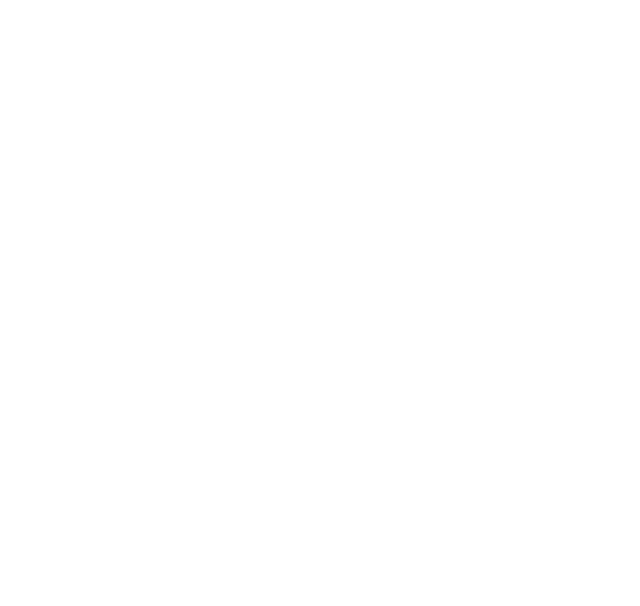
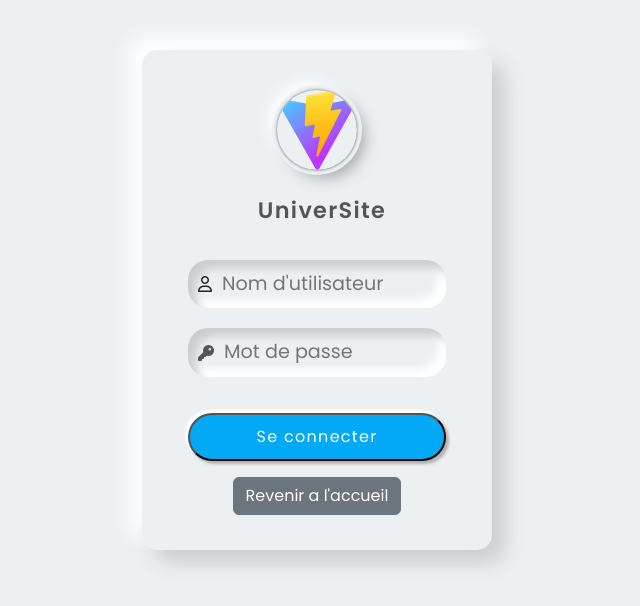
Before and after one commit to Herimanjaka007/univerSite-frontend, a React (Vite) app: page /login in a window 1280 px wide. Shown: the top 606 px of the page, without its empty margins (323-963 px from the left). Built offline with nearby package versions, Linux system fonts and the light colour scheme.

Commit message:
Add Login

```diff
--- a/src/App.jsx
+++ b/src/App.jsx
@@ -1,13 +1,14 @@
 import { BrowserRouter, Routes, Route } from "react-router-dom"
 import Home from "./pages/Home";
 import "./index.scss";
+import Login from "./components/Login";
 
 const App = () => {
   return (
     <BrowserRouter>
       <Routes>
         <Route path="/" Component={Home}></Route>
-        <Route path="/login"></Route>
+        <Route path="/login" Component={Login}></Route>
       </Routes>
     </BrowserRouter>
   );
--- /dev/null
+++ b/src/components/Login/index.jsx
@@ -0,0 +1,95 @@
+import { useNavigate, Link } from "react-router-dom";
+import "./index.scss";
+import vite from "/vite.svg"
+import { useState } from "react";
+import Alert from "../Alert";
+import { getUserId } from "/src/utils/function";
+
+const Login = () => {
+    const [error, setError] = useState(null);
+    const [loading, setLoading] = useState(false);
+    const navigate = useNavigate();
+
+
+    const handleSubmit = async (e) => {
+        setLoading(true);
+        e.preventDefault();
+        const formData = new FormData(e.target);
+        const [username, password] = [formData.get("username"), formData.get("password")];
+
+
+        try {
+            const response = await fetch('http://localhost:8000/users/token/', {
+                method: 'POST',
+                headers: {
+                    'Content-Type': 'application/json',
+                },
+                body: JSON.stringify({ username, password }),
+            });
+
+            if (response.ok) {
+                const data = await response.json();
+                localStorage.setItem('access', data.access);
+                localStorage.setItem('refresh', data.refresh);
+                getUserId(username).then(
+                    id => {
+                        localStorage.setItem('user_id', id)
+                        navigate('/dashboard');
+                    }
+                )
+            }
+            else {
+                throw new Error("Nom d'utilisateur ou Mot de passe invalide");
+            }
+        } catch {
+            setError('Erreur de reseau, Veuillez ressayez ulterieurement');
+        } finally {
+            setLoading(false);
+        }
+
+
+    }
+
+    return (
+        <section className="login-body">
+            <div className="wrapper">
+                <div className="logo">
+                    <img
+                        src={vite}
+                        alt="Logo login"
+                    />
+                </div>
+                <div className="text-center mt-4 name">UniverSite</div>
+                {error && <Alert message={error} handler={() => setError(null)} />}
+                <form className="p-3 mt-3" onSubmit={handleSubmit}>
+                    <div className="form-field d-flex align-items-center">
+                        <span className="far fa-user" />
+                        <input type="text" name="username" id="userName" placeholder="Nom d'utilisateur" />
+                    </div>
+                    <div className="form-field d-flex align-items-center">
+                        <span className="fas fa-key" />
+                        <input type="password" name="password" id="pwd" placeholder="Mot de passe" />
+                    </div>
+                    <button className="btn__login mt-3">
+                        {loading ?
+                            (<div className="spinner-border text-light" role="status">
+                                <span className="visually-hidden">Loading...</span>
+                            </div>) :
+                            "Se connecter"
+                        }
+                    </button>
+                </form>
+                <div className="text-center fs-6">
+                    <Link to="/">
+                        <button className="btn btn-secondary">
+                            Revenir a l&apos;accueil
+                        </button>
+                    </Link>
+                </div>
+            </div>
+        </section>
+
+    );
+}
+
+export default Login;
--- /dev/null
+++ b/src/components/Login/index.scss
@@ -0,0 +1,106 @@
+/* Importing fonts from Google */
+@import url('https://fonts.googleapis.com/css2?family=Poppins:wght@300;400;500;600;700;800;900&display=swap');
+
+/* Reseting */
+
+* {
+    margin: 0;
+    padding: 0;
+    box-sizing: border-box;
+    font-family: 'Poppins', sans-serif;
+}
+
+body {
+    background: #ecf0f3;
+    margin: 0;
+}
+
+.wrapper {
+    max-width: 350px;
+    min-height: 500px;
+    margin: 50px auto;
+    padding: 40px 30px 30px 30px;
+    background-color: #ecf0f3;
+    border-radius: 15px;
+    box-shadow: 13px 13px 20px #cbced1, -13px -13px 20px #fff;
+}
+
+.logo {
+    width: 80px;
+    margin: auto;
+
+    img {
+        width: 100%;
+        height: 80px;
+        object-fit: cover;
+        border-radius: 50%;
+        box-shadow: 0px 0px 3px #5f5f5f, 0px 0px 0px 5px #ecf0f3, 8px 8px 15px #a7aaa7, -8px -8px 15px #fff;
+    }
+}
+
+.wrapper {
+    .name {
+        font-weight: 600;
+        font-size: 1.4rem;
+        letter-spacing: 1.3px;
+        padding-left: 10px;
+        color: #555;
+    }
+
+    .form-field {
+        padding-left: 10px;
+        margin-bottom: 20px;
+        border-radius: 20px;
+        box-shadow: inset 8px 8px 8px #cbced1,
+            inset -8px -8px 8px #fff;
+
+        input {
+            width: 100%;
+            display: block;
+            border: none;
+            outline: none;
+            background: none;
+            font-size: 1.2rem;
+            color: #666;
+            padding: 10px 15px 10px 10px;
+
+            /* border: 1px solid red; */
+        }
+
+        .fas {
+            color: #555;
+        }
+    }
+
+    .btn__login {
+        box-shadow: none;
+        width: 100%;
+        background-color: #03A9F4;
+        color: #fff;
+        border-radius: 25px;
+        box-shadow: 3px 3px 3px #b1b1b1, -3px -3px 3px #fff;
+        letter-spacing: 1.3px;
+        padding: 10px 0;
+
+        &:hover {
+            background-color: #039BE5;
+        }
+    }
+
+    a {
+        text-decoration: none;
+        font-size: 0.8rem;
+        color: #03A9F4;
+
+        &:hover {
+            color: #039BE5;
+        }
+    }
+}
+
+@media (max-width: 380px) {
+    .wrapper {
+        margin: 30px 20px;
+        padding: 40px 15px 15px 15px;
+    }
+}
--- /dev/null
+++ b/src/utils/function.js
@@ -0,0 +1,11 @@
+/**
+ * get user id by username in servrer
+ * @param {String} username
+ * @returns {Number} id
+ */
+export const getUserId = async (username) => {
+    const res = await fetch("http://localhost:8000/users/");
+    const users = await res.json();
+    const userId = users.find(user => user.username === username)?.id;
+    return userId;
+}
```
